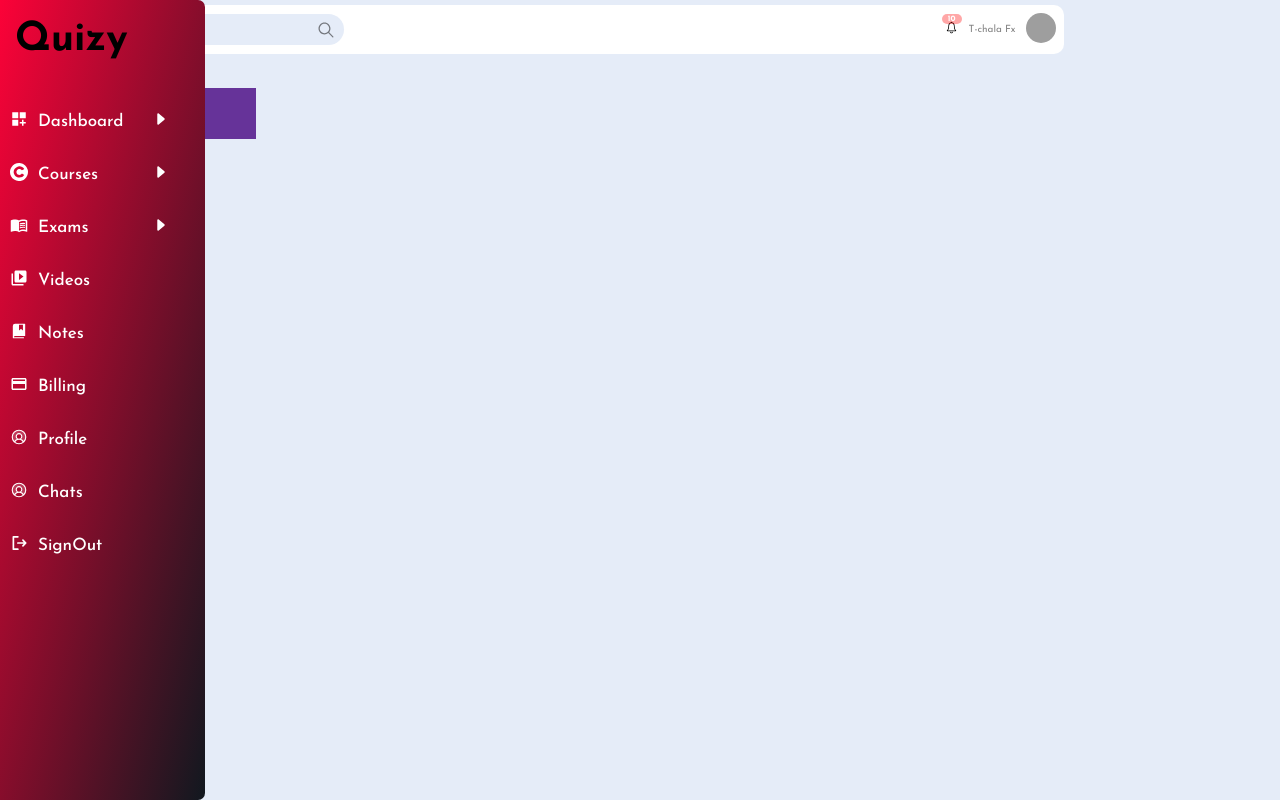
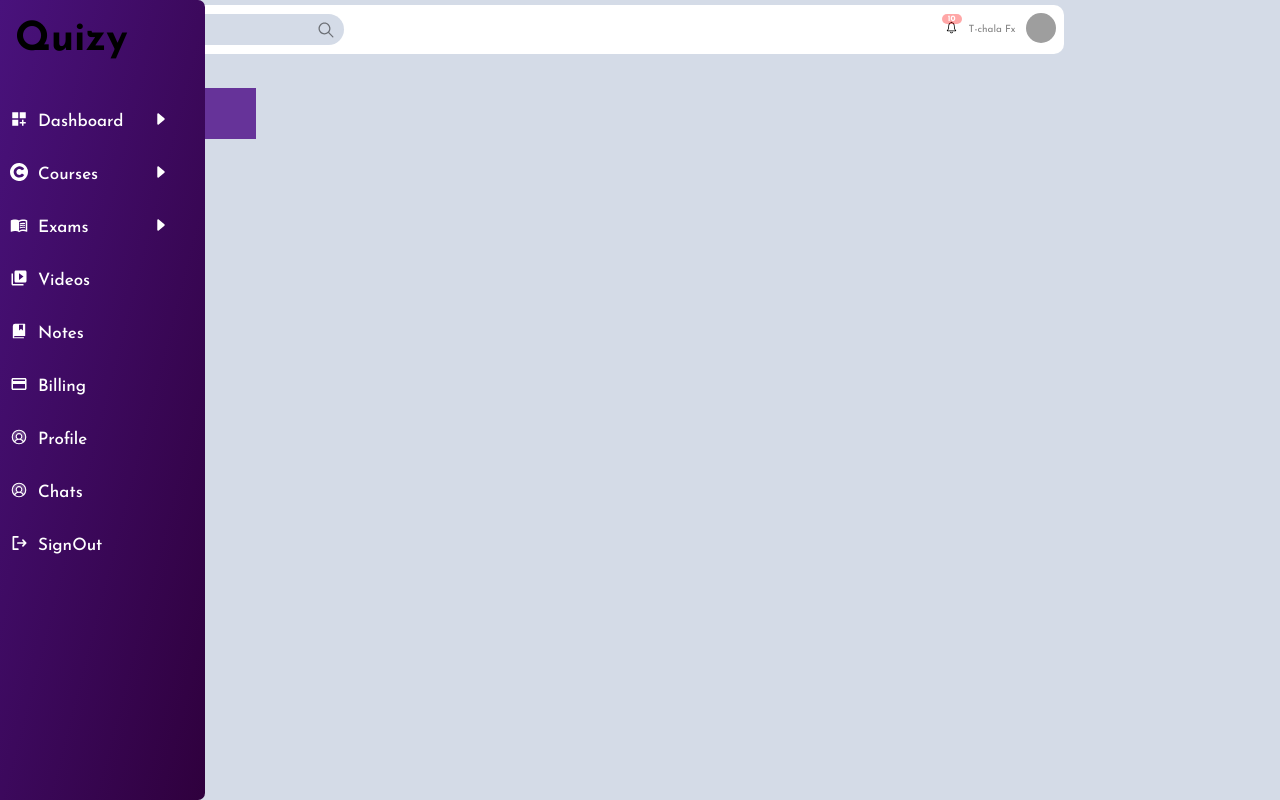
Before and after one commit to GenaNorman/React-QUIZZY, a React (Create React App) app: page / in a window 1280 px wide. Built offline with nearby package versions, Linux system fonts and the light colour scheme; grey boxes are pictures that could not be loaded.

Commit message:
new color palette

```diff
--- a/src/components/styles/HND/_specialties.scss
+++ b/src/components/styles/HND/_specialties.scss
@@ -31,8 +31,10 @@
   display: flex;
   justify-content: space-between;
 }
-/* .department_name {
-  } */
+.department_name {
+  font-size: 2rem;
+  font-weight: 700;
+  }
 .btn {
   font-size: 1rem;
   align-items: center;
@@ -102,7 +104,8 @@
   justify-content: center;
   border-radius: 0.4rem;
   border: none;
-  background: linear-gradient(to bottom right, #8a37f7, rgb(255, 80, 80));
+  // background: linear-gradient(to bottom right, #8a37f7, rgb(255, 80, 80));
+  background-color: var(--main-color);
   color: var(--main-text-color);
   padding: 0.8rem;
   font-size: 1.5rem;
@@ -111,8 +114,9 @@
   transition: 0.4s;
 }
 .open:hover {
-  background-color: var(--active-color);
-  transform: translateY(-0.2rem) scale(1.04);
+  background-color: var(--main-inactive-color);
+  // transform: translateX(0.2rem,-0.2rem) ;
+  width: 100% ;
 }
 /* //////////////////POPUP STYLES///////////////////////////////////////////////// */
 .popup-content {
--- a/src/components/styles/_navigation.scss
+++ b/src/components/styles/_navigation.scss
@@ -4,7 +4,7 @@
   transition: all 0.5s;
 }
 .sidebar {
-  background: linear-gradient(to bottom right, #fc0238, rgb(17, 24, 31));
+  background: linear-gradient(to bottom right, var(--main-color), var(--submain-color));
   height: 100vh;
   border-top-right-radius: 0.7rem;
   border-bottom-right-radius: 0.7rem;
--- a/src/sass/abstracts/_variables.scss
+++ b/src/sass/abstracts/_variables.scss
@@ -4,11 +4,13 @@
 
 :root {
   /* ////COLORS/// */
-  --main-color: #4d07d8;
-  --body-color: #e5ecf8;
+  --main-color: #49127c;
+  --submain-color: #2f003d;
+  --body-color: #d4dbe7;
   --content-color: #ffffff;
   --body-text-color: #23313f;
   --main-text-color: #ffffff;
+  --main-inactive-color:#49127cec;
   --inactive-color: #4d07d8c8;
   --active-color: #4d07d8f1;
 
```
